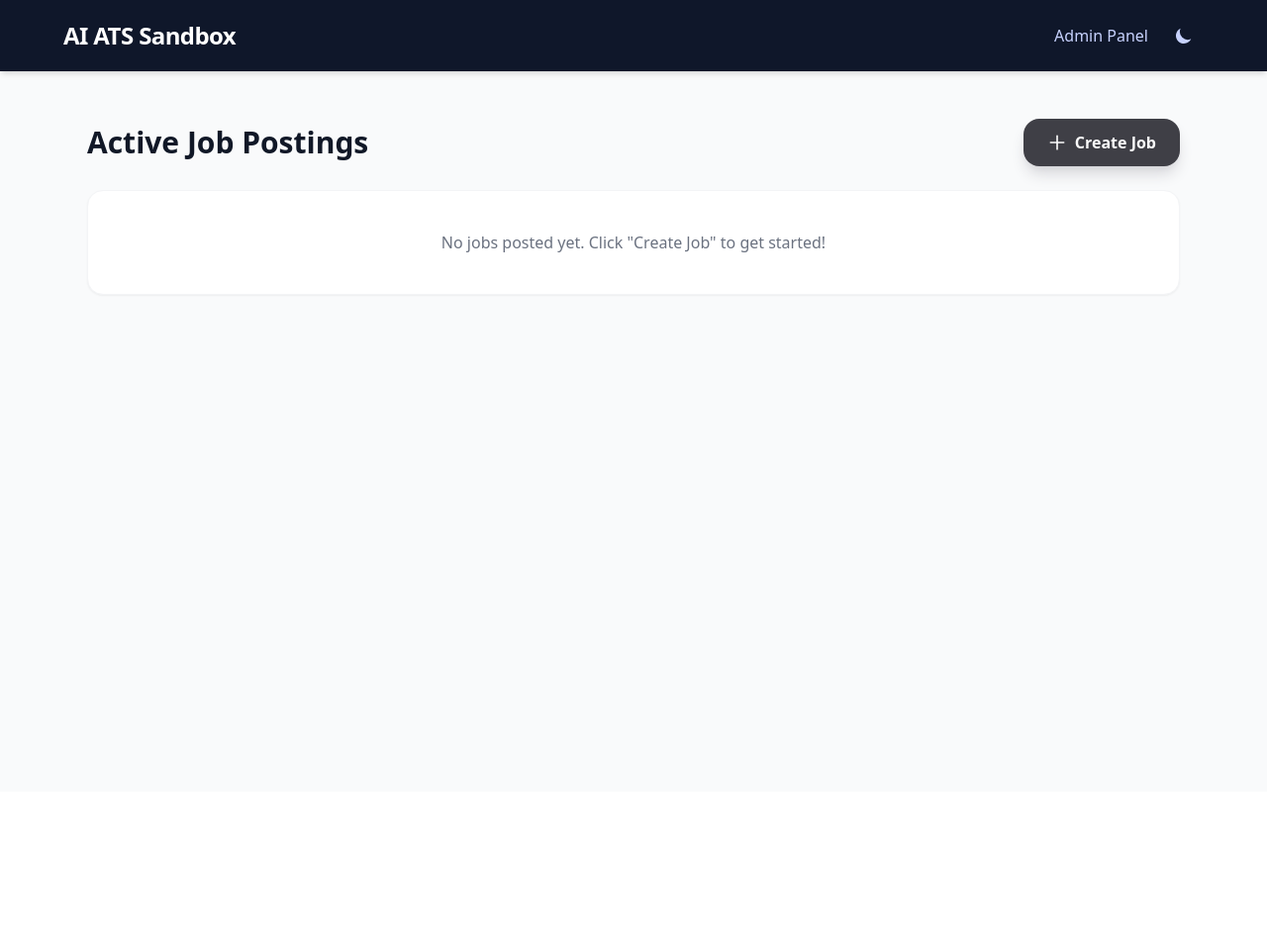
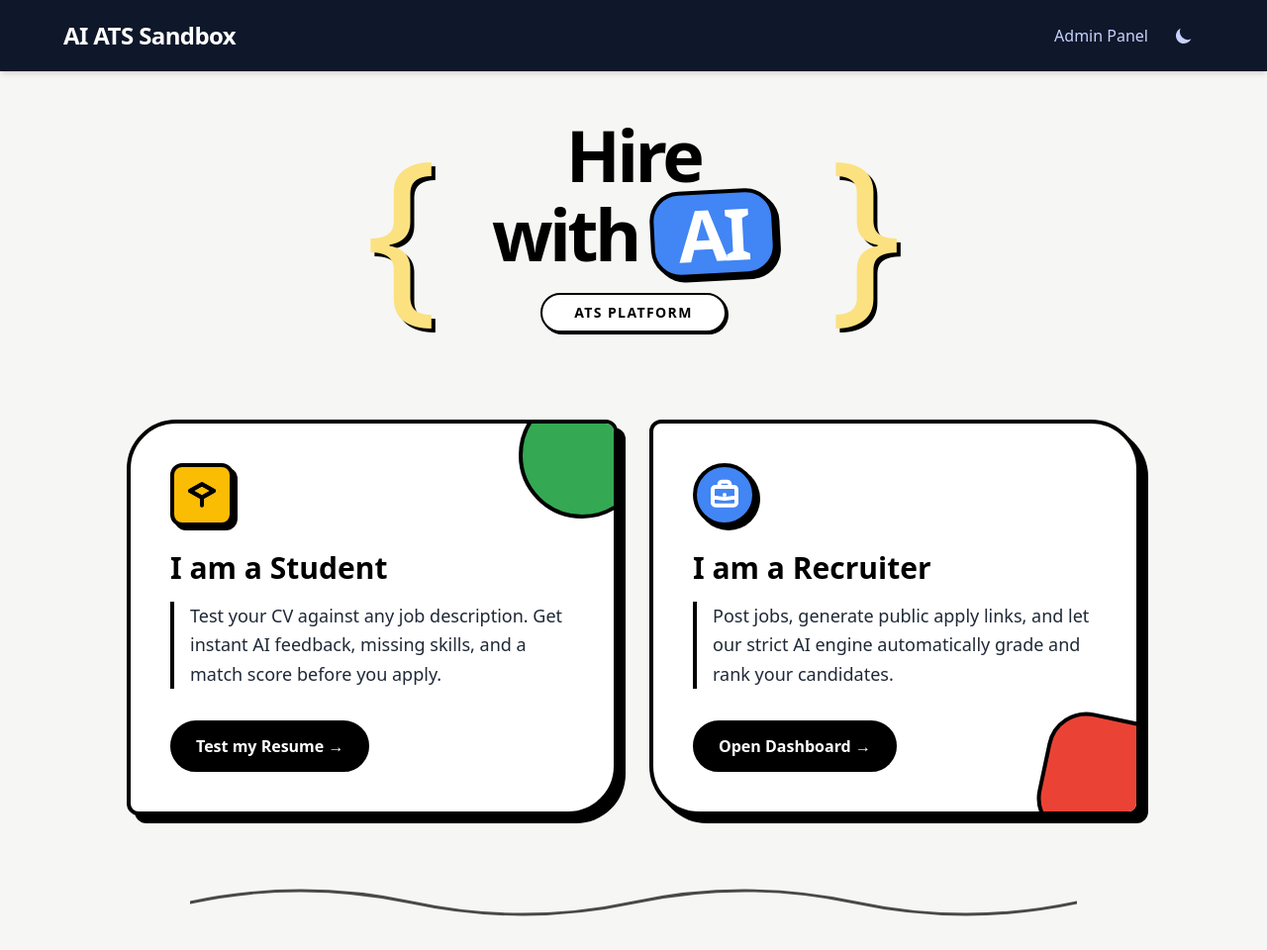
Before and after one commit to mastewalshiferaw/Projects, a Django app: page / in a window 1280 px wide. Shown: the whole page at 99% size. Before the commit the page ends 299 px from the top, so only its background shows below. Run offline with Django 5.2, Linux system fonts and the light colour scheme; data that the repository does not hold is empty; parts of the project's set-up code (start-up, migrations or seed data) failed here and were passed over; some libraries are stand-ins or nearby versions.

Commit message:
add a Neo-Brutalist UI

```diff
--- a/Resume_Parsing/ai_ats/core/templates/core/base.html
+++ b/Resume_Parsing/ai_ats/core/templates/core/base.html
@@ -29,7 +29,7 @@
     <!-- Navigation Bar -->
     <nav class="bg-slate-900 text-white shadow-md p-4 transition-colors duration-200">
         <div class="max-w-6xl mx-auto flex justify-between items-center">
-            <a href="{% url 'job_list' %}" class="text-2xl font-bold tracking-tight">AI ATS Sandbox</a>
+            <a href="{% url 'landing_page' %}" class="text-2xl font-bold tracking-tight">AI ATS Sandbox</a>
 
             <div class="flex items-center gap-4">
                 <a href="/admin/" class="text-indigo-200 hover:text-white transition">Admin Panel</a>
--- /dev/null
+++ b/Resume_Parsing/ai_ats/core/templates/core/landing.html
@@ -0,0 +1,96 @@
+
+{% extends 'core/base.html' %}
+
+{% block content %}
+<!-- Force the Neo-Brutalist off-white background for this page -->
+<style>
+    body { background-color: #F6F6F4 !important; }
+</style>
+
+<div class="min-h-[85vh] flex flex-col items-center justify-center text-center px-4 relative overflow-hidden text-black">
+
+    <!-- BIG BRACKET HEADER SECTION (Inspired by the image) -->
+    <div class="flex items-center justify-center mb-10 relative">
+        <!-- Left Bracket -->
+        <span class="text-[8rem] md:text-[12rem] font-light text-[#FCE181] leading-none absolute -left-12 md:-left-24 top-1/2 transform -translate-y-1/2 drop-shadow-[4px_4px_0_rgba(0,0,0,1)]">
+            {
+        </span>
+
+        <div class="flex flex-col items-center z-10 px-8">
+            <h1 class="text-5xl md:text-7xl font-black tracking-tighter leading-[1.1] mb-4">
+                Hire <br>
+                <span class="inline-flex items-center gap-3">
+                    with
+                    <!-- The Blue Google-style Badge -->
+                    <span class="bg-[#4285F4] text-white px-6 py-1 rounded-[30px] border-4 border-black transform -rotate-3 shadow-[4px_4px_0px_0px_rgba(0,0,0,1)]">
+                        AI
+                    </span>
+                </span>
+            </h1>
+
+            <!-- The Pill Badge (Like the "Addis Ababa" badge) -->
+            <div class="border-2 border-black rounded-full px-8 py-2 font-bold text-sm uppercase tracking-widest bg-white shadow-[2px_2px_0px_0px_rgba(0,0,0,1)]">
+                ATS Platform
+            </div>
+        </div>
+
+        <!-- Right Bracket -->
+        <span class="text-[8rem] md:text-[12rem] font-light text-[#FCE181] leading-none absolute -right-12 md:-right-24 top-1/2 transform -translate-y-1/2 drop-shadow-[4px_4px_0_rgba(0,0,0,1)]">
+            }
+        </span>
+    </div>
+
+    <!-- NEO-BRUTALIST ACTION CARDS -->
+    <div class="grid grid-cols-1 md:grid-cols-2 gap-8 w-full max-w-5xl mt-12 z-10">
+
+        <!-- STUDENT CARD (Asymmetrical Rounding: Top Left & Bottom Right) -->
+        <a href="{% url 'student_ats_check' %}" class="block bg-white border-4 border-black rounded-tl-[50px] rounded-tr-xl rounded-bl-xl rounded-br-[50px] p-10 shadow-[8px_8px_0px_0px_rgba(0,0,0,1)] hover:shadow-[12px_12px_0px_0px_rgba(0,0,0,1)] hover:-translate-y-1 active:translate-y-1 active:translate-x-1 active:shadow-[0px_0px_0px_0px_rgba(0,0,0,1)] transition-all duration-200 text-left relative overflow-hidden group">
+
+            <!-- Fun Shape Element -->
+            <div class="absolute -right-8 -top-8 w-32 h-32 bg-[#34A853] border-4 border-black rounded-full transition-transform group-hover:scale-110"></div>
+
+            <div class="border-4 border-black bg-[#FBBC04] w-16 h-16 flex items-center justify-center rounded-xl mb-6 relative z-10 shadow-[4px_4px_0px_0px_rgba(0,0,0,1)]">
+                <svg class="w-8 h-8 text-black" fill="none" stroke="currentColor" stroke-width="3" viewBox="0 0 24 24"><path stroke-linecap="round" stroke-linejoin="round" d="M12 14l9-5-9-5-9 5 9 5z"></path><path stroke-linecap="round" stroke-linejoin="round" d="M12 14l9-5-9-5-9 5 9 5zm0 0v6m0-6l-9-5m9 5l9-5"></path></svg>
+            </div>
+
+            <h2 class="text-3xl font-black mb-4 relative z-10">I am a Student</h2>
+            <p class="text-lg font-medium text-gray-800 mb-8 relative z-10 leading-relaxed border-l-4 border-black pl-4">
+                Test your CV against any job description. Get instant AI feedback, missing skills, and a match score before you apply.
+            </p>
+
+            <div class="inline-block bg-black text-white font-bold px-6 py-3 border-2 border-black rounded-full group-hover:bg-white group-hover:text-black transition-colors">
+                Test my Resume &rarr;
+            </div>
+        </a>
+
+        <!-- RECRUITER CARD (Asymmetrical Rounding: Top Right & Bottom Left) -->
+        <a href="{% url 'job_list' %}" class="block bg-white border-4 border-black rounded-tl-xl rounded-tr-[50px] rounded-bl-[50px] rounded-br-xl p-10 shadow-[8px_8px_0px_0px_rgba(0,0,0,1)] hover:shadow-[12px_12px_0px_0px_rgba(0,0,0,1)] hover:-translate-y-1 active:translate-y-1 active:translate-x-1 active:shadow-[0px_0px_0px_0px_rgba(0,0,0,1)] transition-all duration-200 text-left relative overflow-hidden group">
+
+            <!-- Fun Shape Element -->
+            <div class="absolute -right-8 -bottom-8 w-32 h-32 bg-[#EA4335] border-4 border-black rounded-[40px] rotate-12 transition-transform group-hover:rotate-45"></div>
+
+            <div class="border-4 border-black bg-[#4285F4] w-16 h-16 flex items-center justify-center rounded-full mb-6 relative z-10 shadow-[4px_4px_0px_0px_rgba(0,0,0,1)]">
+                <svg class="w-8 h-8 text-white" fill="none" stroke="currentColor" stroke-width="3" viewBox="0 0 24 24"><path stroke-linecap="round" stroke-linejoin="round" d="M21 13.255A23.931 23.931 0 0112 15c-3.183 0-6.22-.62-9-1.745M16 6V4a2 2 0 00-2-2h-4a2 2 0 00-2 2v2m4 6h.01M5 20h14a2 2 0 002-2V8a2 2 0 00-2-2H5a2 2 0 00-2 2v10a2 2 0 002 2z"></path></svg>
+            </div>
+
+            <h2 class="text-3xl font-black mb-4 relative z-10">I am a Recruiter</h2>
+            <p class="text-lg font-medium text-gray-800 mb-8 relative z-10 leading-relaxed border-l-4 border-black pl-4">
+                Post jobs, generate public apply links, and let our strict AI engine automatically grade and rank your candidates.
+            </p>
+
+            <div class="inline-block bg-black text-white font-bold px-6 py-3 border-2 border-black rounded-full group-hover:bg-[#4285F4] group-hover:text-white transition-colors">
+                Open Dashboard &rarr;
+            </div>
+        </a>
+
+    </div>
+
+    <!-- The Wavy Line at the bottom -->
+    <div class="mt-16 w-full max-w-4xl opacity-70 pointer-events-none">
+        <svg viewBox="0 0 800 100" class="w-full h-12" preserveAspectRatio="none">
+            <path d="M0,50 Q100,0 200,50 T400,50 T600,50 T800,50" fill="none" stroke="black" stroke-width="6" stroke-linecap="round"></path>
+        </svg>
+    </div>
+
+</div>
+{% endblock %}
--- a/Resume_Parsing/ai_ats/core/urls.py
+++ b/Resume_Parsing/ai_ats/core/urls.py
@@ -2,6 +2,8 @@ from django.urls import path
 from . import views
 
 urlpatterns = [
+
+    path('', views.landing_page, name='landing_page'),
 
     path('', views.job_list, name='job_list'),
 
@@ -19,4 +21,18 @@ urlpatterns = [
 
     path('student/ats-check/', views.student_ats_check, name='student_ats_check'),
     path('student/ats-check/<int:pk>/', views.student_ats_result, name='student_ats_result'),
+
+     # RECRUITER ROUTES
+    path('recruiter/', views.job_list, name='job_list'),
+    path('recruiter/job/<int:pk>/', views.job_detail, name='job_detail'),
+    path('recruiter/candidate/<int:pk>/', views.resume_detail, name='resume_detail'),
+    path('recruiter/job/new/', views.job_create, name='job_create'),
+    path('recruiter/job/<int:job_id>/upload/', views.resume_upload, name='resume_upload'),
+
+    # PUBLIC APPLY LINK
+    path('apply/<uuid:public_id>/', views.public_apply, name='public_apply'),
+
+    # STUDENT ROUTES
+    path('student/ats-check/', views.student_ats_check, name='student_ats_check'),
+    path('student/ats-check/<int:pk>/', views.student_ats_result, name='student_ats_result'),
 ]
--- a/Resume_Parsing/ai_ats/core/views.py
+++ b/Resume_Parsing/ai_ats/core/views.py
@@ -97,3 +97,7 @@ def student_ats_result(request, pk):
     """Shows the student their Match Score, Missing Skills, and Feedback."""
     ats_check = get_object_or_404(StudentATSCheck, pk=pk)
     return render(request, 'core/student_ats_result.html', {'check': ats_check})
+
+def landing_page(request):
+
+    return render(request, 'core/landing.html')
```
Also changed, not shown: Resume_Parsing/ai_ats/core/templates/core/public_apply.html (added, +13 -0 lines), Resume_Parsing/ai_ats/core/templates/core/student_ats_check.html (added, +20 -0 lines), Resume_Parsing/ai_ats/core/utils.py (+11 -43 lines), 4 other files.
